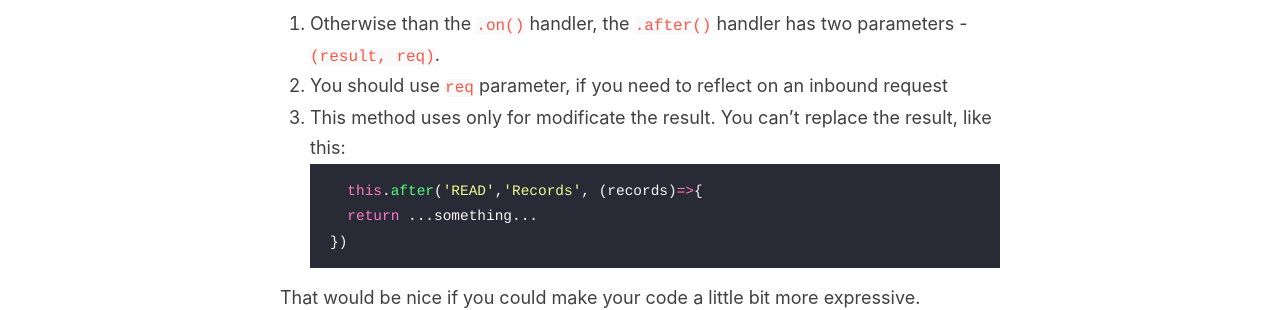
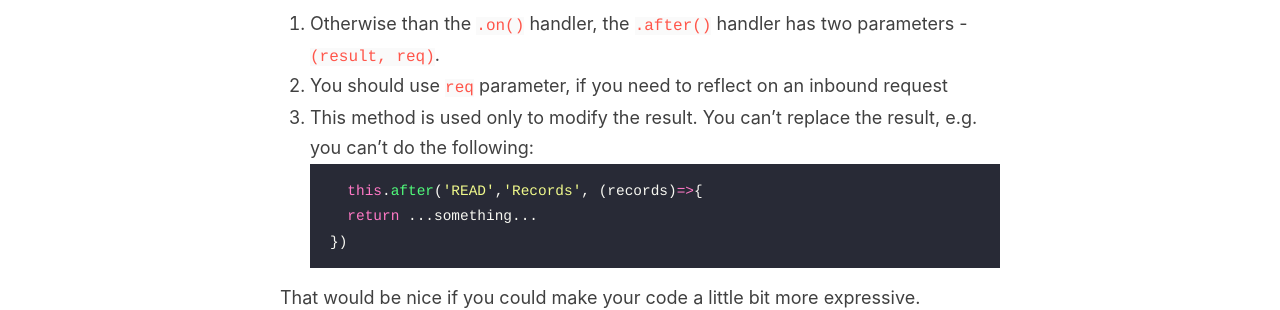
Before and after one commit to XAP-Software/XAP-Software.github.io, a Jekyll site: the page built from _posts/2022-07-20-diff_between_srv_on_before_after.md, in a window 1280 px wide. Shown: the part 1496-1806 px from the top of the page. Built offline with Jekyll 4.4.1, drawn with Linux system fonts in a browser that asks for light colours.

Commit message:
Update _posts/2022-07-20-diff_between_srv_on_before_after.md

````diff
--- a/_posts/2022-07-20-diff_between_srv_on_before_after.md
+++ b/_posts/2022-07-20-diff_between_srv_on_before_after.md
@@ -50,7 +50,7 @@ There are a few things you should know about this handler:
 
 1. Otherwise than the `.on()` handler, the `.after()` handler has two parameters - `(result, req)`.
 2. You should use `req` parameter, if you need to reflect on an inbound request
-3. This method uses only for modificate the result. You can't replace the result, like this:
+3. This method is used only to modify the result. You can't replace the result, e.g. you can't do the following:
 ```js
   this.after('READ','Records', (records)=>{
   return ...something...
````
